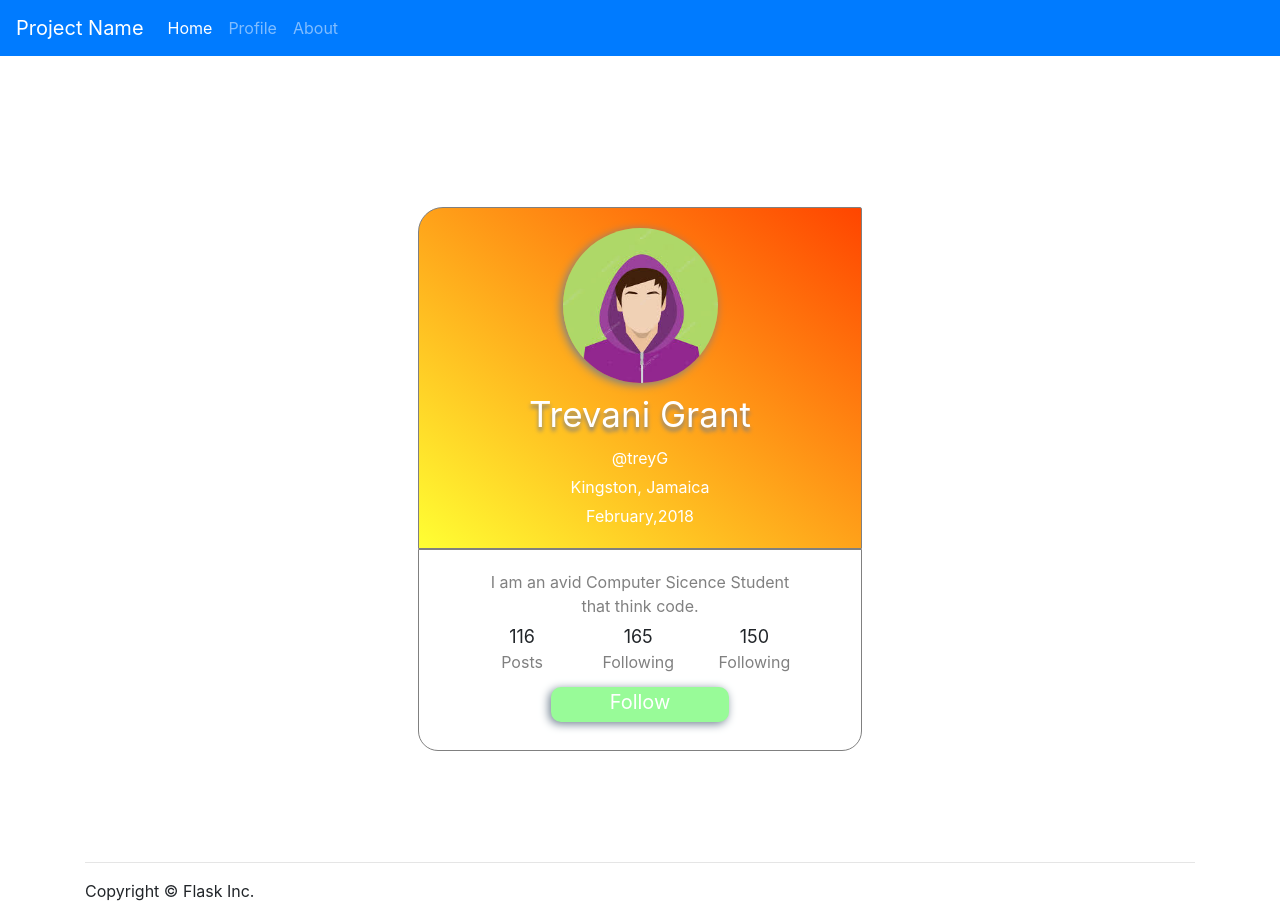
After one commit to TrevaniG/infol3180-lab2, a Flask app: page /profile in a window 1280 px wide. The commit adds this page. Run offline with Flask 2, Linux system fonts and the light colour scheme; some libraries are stand-ins or nearby versions.

Commit message:
my long awaited Lab 2- I am sorry Mr. Lynfatt

```diff
--- a/app/static/css/app.css
+++ b/app/static/css/app.css
@@ -1,3 +1,82 @@
+
+
+#follow-buttontn:active{
+    box-shadow: 0px 0px 0px white;
+}
+
+#posts_num,#followers_count,#no_following{
+    font-weight: solid black;
+    font-size:18px;
+}
+
+.stat_label, #Biography{
+    color: gray;
+}
+
+.top_part{
+    color: white;
+}
+
+#fullname{
+    font-size: 35px;
+    text-shadow: 0px 4px 4px grey;
+}
+
+#profile_image{
+
+    border-radius: 55%;
+    box-shadow: -2px 2px 10px slategrey;
+    width: 155px;
+    height: 155px;
+
+}
+
 body {
-    padding-top: 5rem;
+    padding-top: 6rem;
 }
+
+#top_profile, #bottom_profile{
+    padding: 15px 30px;
+    border: gray solid;
+}
+
+#follow-button{
+    width: 55%;
+    text-align: center;
+    background: #98fb98;
+    border-radius: 10px;
+    height: 35px;
+    color: white;
+    font-size: 20px;
+    box-shadow: -2px 2px 10px slategrey;
+}
+
+
+
+#bottom_profile{
+    border-width: 0.05px 1px 1px 1px;
+    margin: 0% 30% 10% 30%;
+    border-radius: 0px 0px 20px 20px;
+}
+
+.top_part, .bottom_part{
+    margin: 5px 30px;
+    text-align: center;
+}
+
+.bottom_part .row .column{
+    width: 33%;
+}
+
+.bottom_part span{
+    display: block;
+}
+#top_profile{
+    background: linear-gradient(to top left, 	#FF4500 0%, #FFFF33 100%);
+    background: linear-gradient(to top right, 	#FF4500 0%,#FFFF33 100%);
+    background: linear-gradient(to bottom right,#FF4500 0%, #FFFF33 100%);
+    background: linear-gradient(to bottom left,	#FF4500 0%, #FFFF33 100%);
+    margin: 10% 30% 0% 30%;
+    border-radius: 25px 2px 0px 0px;
+    border-width: 1px 1px 0.05px 1px;
+}
--- a/app/templates/header.html
+++ b/app/templates/header.html
@@ -10,6 +10,9 @@
         <a class="nav-link" href="{{ url_for('home') }}">Home <span class="sr-only">(current)</span></a>
       </li>
       <li class="nav-item">
+        <a class="nav-link" href="{{url_for('profile')}}">Profile</a>
+      </li>
+      <li class="nav-item">
         <a class="nav-link" href="{{ url_for('about') }}">About</a>
       </li>
     </ul>
--- /dev/null
+++ b/app/templates/profile.html
@@ -0,0 +1,45 @@
+{% extends 'base.html'%}
+
+{% block main%}
+<div id="top_profile">
+        <div class="top_part">
+            <image id="profile_image" src = {{ profileData["profile_url"] }} id = 'profile_pic'/>
+        </div>
+        <div class="top_part">
+            <span id="fullname">{{ profileData["Name"] }}</span>
+        </div>
+        <div class="top_part">
+            <span id="username">@{{ profileData['Username'] }}</span>
+        </div>
+        <div class="top_part">
+            <span id="location">{{ profileData['location']}}</span>
+        </div>
+        <div class="top_part">
+            <span id="date_joined">{{profileData['date_joined']}}</span>
+        </div>
+    </div>
+    <div id="bottom_profile">
+        <div class='bottom_part'>
+            <span id="Biography">{{profileData['Biography']}}</span>
+        </div>
+        <div class="bottom_part">
+            <div class='row'>
+                <div class="column">
+                    <span id="posts_num">{{profileData['posts_num']}}</span>
+                    <label class='stat_label' for="no_of_posts">Posts</label>
+                </div>
+                <div class="column">
+                    <span id="no_following">{{ profileData['no_following']}}</span>
+                    <label class='stat_label' for="no_following">Following</label>
+                </div>
+                <div class="column">
+                    <span id="followers_count">{{ profileData['followers_count']}}</span>
+                    <label class='stat_label' for="no_of_followers">Following</label>
+                </div>
+            </div>
+        </div>
+        <div class='bottom_part'>
+            <label id='follow-button' >Follow</label>
+        </div>
+    </div>
+{% endblock %}
--- a/app/views.py
+++ b/app/views.py
@@ -4,7 +4,7 @@ Jinja2 Documentation:    http://jinja.pocoo.org/2/documentation/
 Werkzeug Documentation:  http://werkzeug.pocoo.org/documentation/
 This file creates your application.
 """
-
+import datetime
 from app import app
 from flask import render_template, request, redirect, url_for, flash
 
@@ -18,6 +18,23 @@ def home():
     """Render website's home page."""
     return render_template('home.html')
 
+@app.route('/profile')
+def profile():
+    profileData={
+        'profile_url':url_for('static', filename='images/images.jpg'),
+        'Name': 'Trevani Grant',
+        'Username':'treyG',
+        'location': 'Kingston, Jamaica',
+        'date_joined': user_date(),
+        'Biography': 'I am an avid Computer Sicence Student that think code.',
+        'posts_num': '116',
+        'followers_count':'150',
+        'no_following': '165',
+    }
+    return render_template('profile.html',profileData=profileData);
+
+def user_date():
+    return datetime.date(2018,2,2).strftime("%B,%Y")
 
 @app.route('/about/')
 def about():
```
Also changed, not shown: app/static/images/images.jpg (added).
